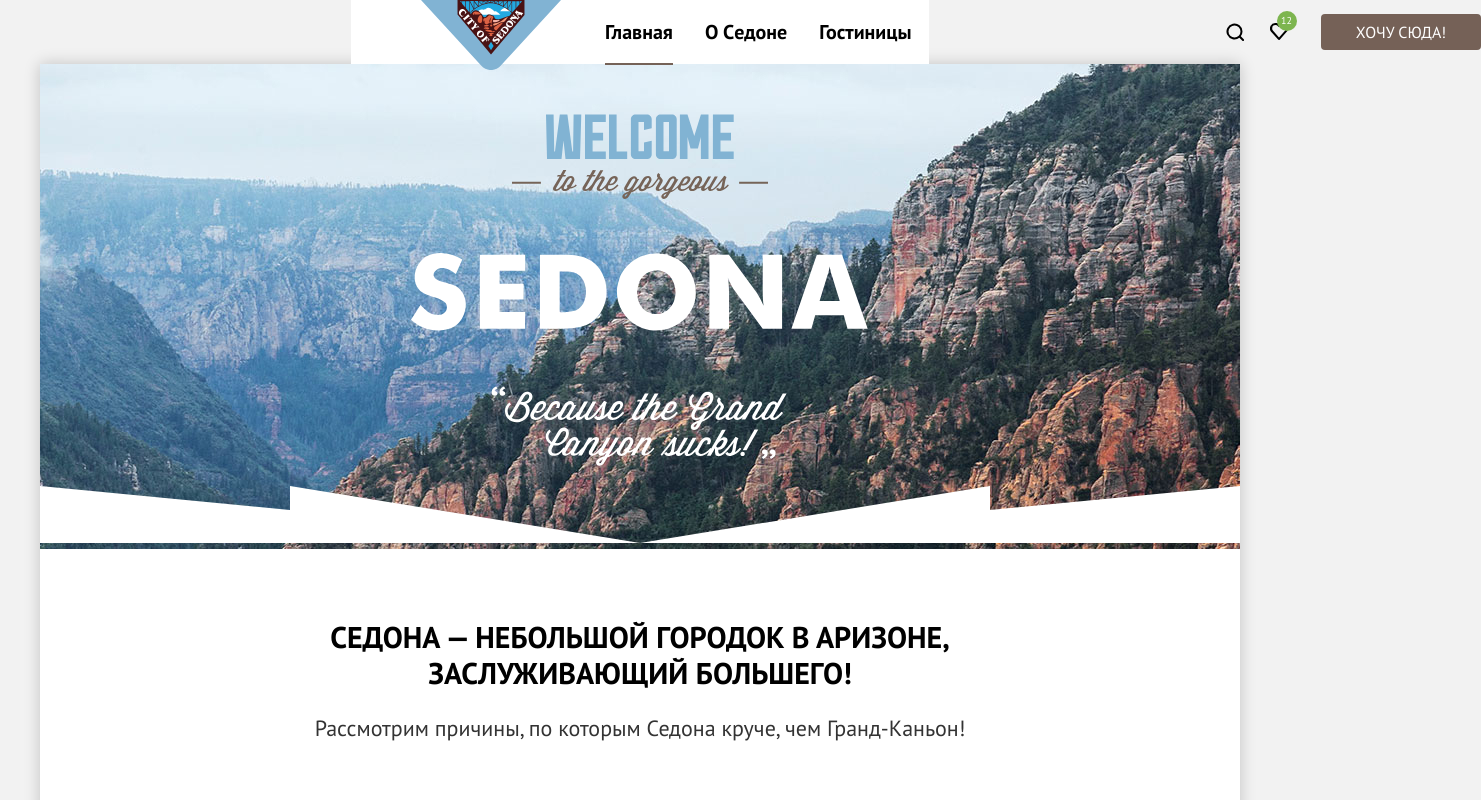
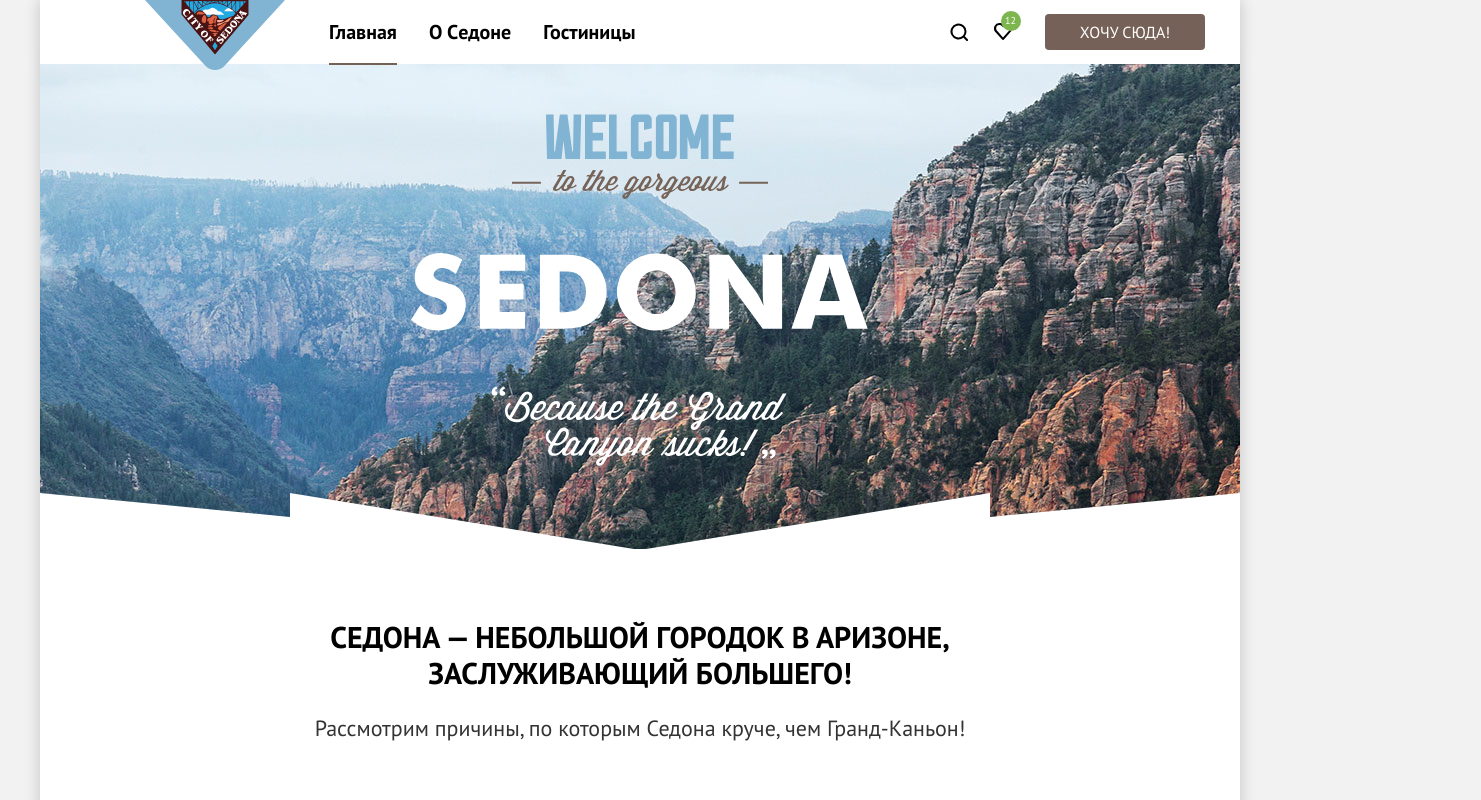
Before and after one commit to htmlacademy-htmlcss/787573-sedona-35, a plain HTML site: page index.html in a window 1280 px wide. Shown: the top 800 px of the page, 1481 px wide, since content can reach past the window. Drawn offline with Linux system fonts and the light colour scheme.

Commit message:
правит шапку и фон баннера

```diff
--- a/styles/styles.css
+++ b/styles/styles.css
@@ -54,9 +54,11 @@ a {
   color: #000000;
   min-height: 64px;
   display: flex;
-  margin: 0 351px;
-}
-
+  margin: 0 auto;
+  padding: 0 35px;
+  position: relative;
+  box-shadow: 0 0 15px 0 #00000033;
+}
 
 .main-container {
   flex-grow: 1;
@@ -73,10 +75,6 @@ a {
   margin: 0 auto;
   background-color: #FFFFFF;
   box-shadow: 0 0 15px 0 #00000033;
-}
-
-.main-header {
-  position: relative;
 }
 
 .navigation-logo {
@@ -266,7 +264,7 @@ a {
 .greeting::after {
   content:  url("../images/decor-img.svg");
   position: absolute;
-  min-height: 83px;
+  min-height: 90px;
   margin-bottom: 0;
   display: flex;
   align-items: flex-end;
```
